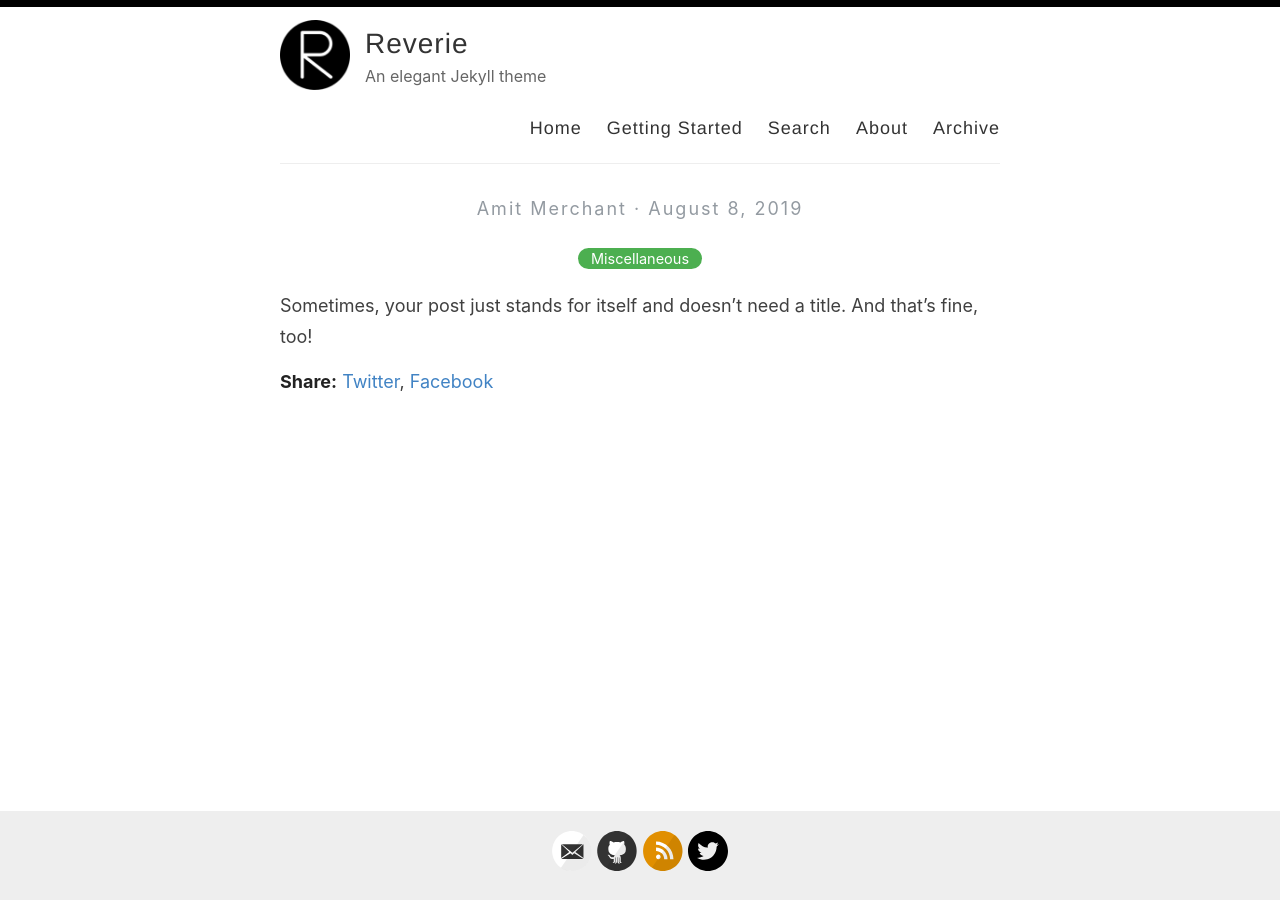
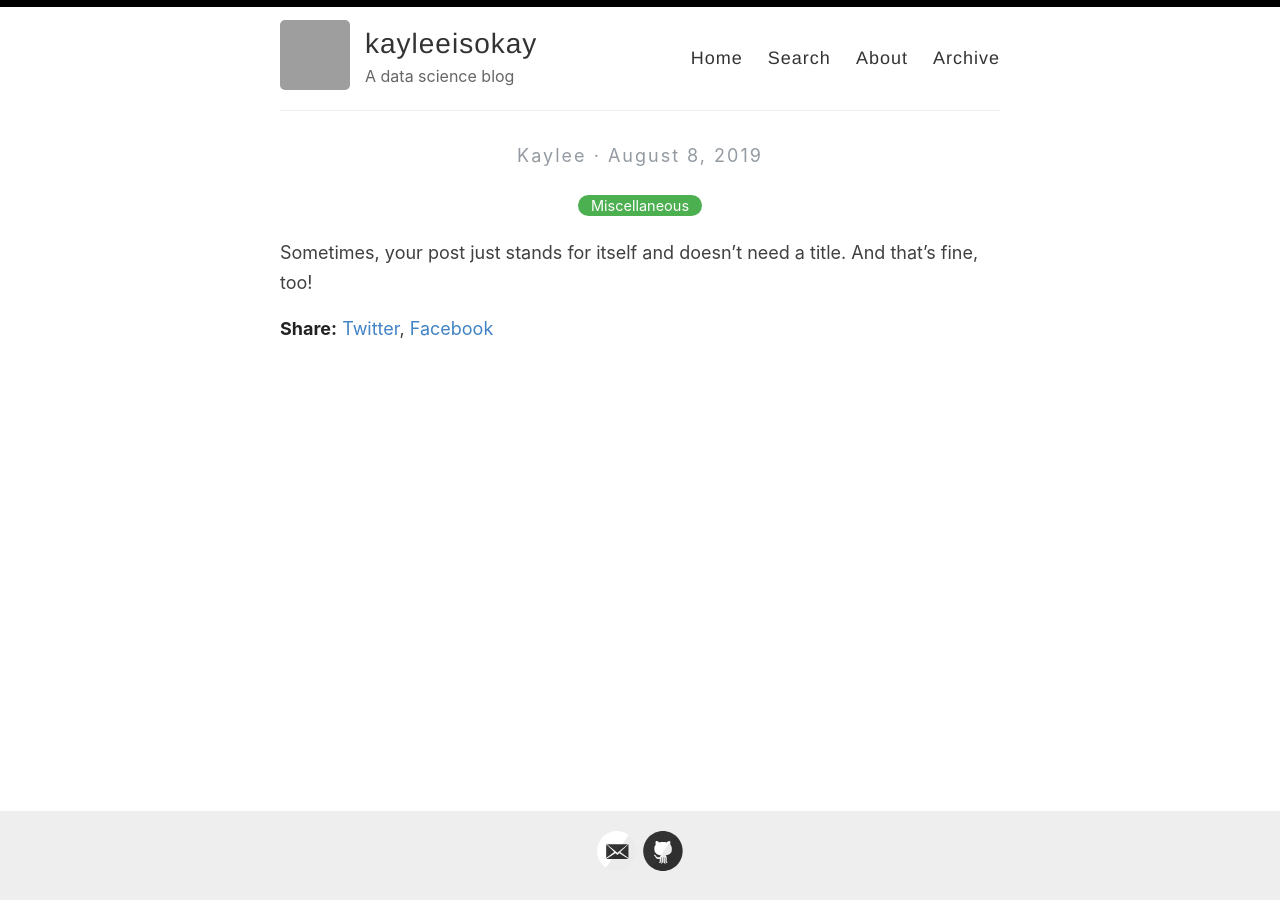
Before and after one commit to kayleeisokay/kayleeisokay.github.io, a Jekyll site: the page built from _posts/2019-08-08-no-title-posts.md, in a window 1280 px wide. Built offline with Jekyll 4.4.1, drawn with Linux system fonts in a browser that asks for light colours; grey boxes are pictures that could not be loaded.

Commit message:
small edits

```diff
--- a/_config.yml
+++ b/_config.yml
@@ -3,16 +3,16 @@
 #
 
 # Name of your site (displayed in the header)
-name: Reverie
+name: kayleeisokay
 
 # Name of the author
-author: Amit Merchant
+author: Kaylee
 
 # Short bio or description (displayed in the header)
-description: An elegant Jekyll theme
+description: A data science blog
 
 # URL of your avatar or profile pic (you could use your GitHub profile pic)
-avatar: /images/reverie.png
+avatar: /images/profile_pic.png
 
 #
 # Flags below are optional
@@ -21,15 +21,15 @@ avatar: /images/reverie.png
 # Includes an icon in the footer for each username you enter
 footer-links:
   dribbble:
-  email: amit.d.merchant@gmail.com
+  email: <email>@gmail.com
   facebook:
   flickr:
-  github: amitmerchant1990/reverie
+  github: kayleeisokay
   instagram:
   linkedin:
   pinterest:
-  rss: rss
-  twitter: amit_merchant
+  rss:
+  twitter:
   stackoverflow:
   youtube: # channel/<your_long_string> or user/<user-name>
   googleplus: # anything in your profile username that comes after plus.google.com/
@@ -41,7 +41,7 @@ footer-links:
 disqus:
 
 # Enter your Google Analytics web tracking code (e.g. UA-2110908-2) to activate tracking
-google_analytics: UA-43339302-11
+google_analytics:
 
 # For newer "GA4" analytics, use the following instead of the "UA" entry above
 #google_analytics_ga4: G-GABC1DEFG
--- a/_layouts/default.html
+++ b/_layouts/default.html
@@ -29,7 +29,6 @@
 
             <nav>
               <a href="{{ site.baseurl }}/">Home</a>
-              <a href="{{ site.baseurl }}/getting-started">Getting Started</a>
               <a href="{{ site.baseurl }}/search">Search</a>
               <a href="{{ site.baseurl }}/about">About</a>
               <a href="{{ site.baseurl }}/archive">Archive</a>
```
Also changed, not shown: _pages/getting-started.md (deleted, +0 -51 lines), archive/README.md (added, +134 -0 lines), README.md, 3 other files.
